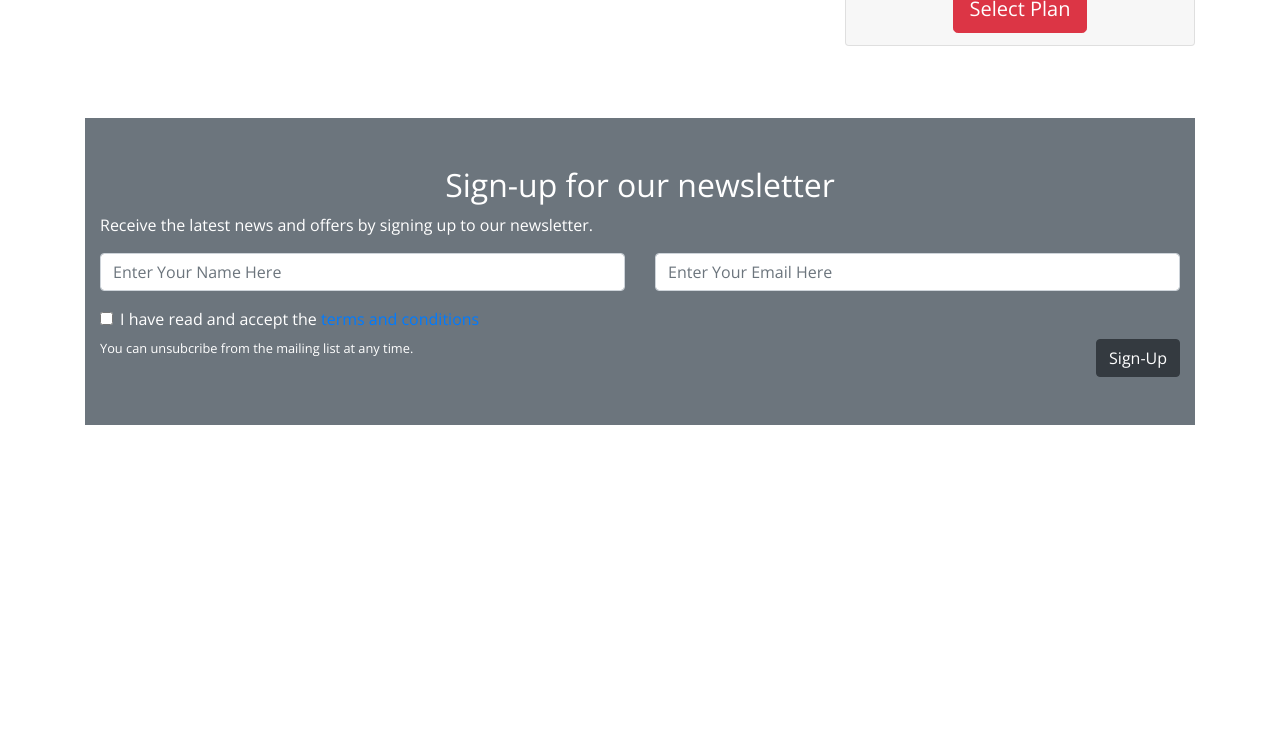
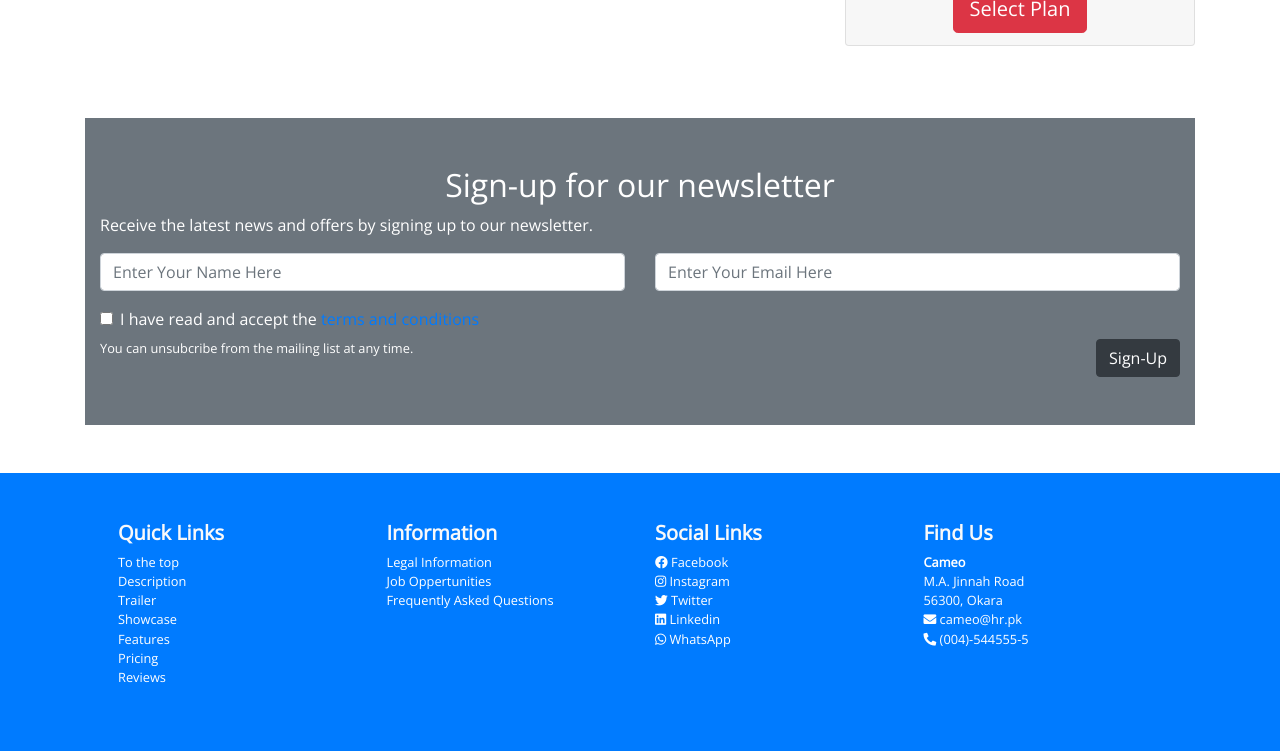
Before and after one commit to abdulrehman192/landing-page, a plain HTML site: page index.html in a window 1280 px wide. Shown: the part 3651-4402 px from the top of the page. Before the commit the page ends 4076 px from the top, so only its background shows below. Drawn offline with nearby package versions, Linux system fonts and the light colour scheme.

Commit message:
Update index.html

```diff
--- a/index.html
+++ b/index.html
@@ -264,12 +264,57 @@
                 </div>
             </form>
         </div>
+
     </section>
   </section>
 
   <!-- Website Footer -->
-  <footer>
+  <footer class="small bg-primary mt-5">
+    <div class="container p-5">
+        <div class="row">
+            <div class="col-12 col-md-6 col-lg-3">
+                <h5 class="text-light"><strong>Quick Links</strong></h5>
+                <ul class="list-unstyled ">
+                    <li><a href="#" class="text-white">To the top</a></li>
+                    <li><a href="#description" class="text-white">Description</a></li>
+                    <li><a href="#trailer" class="text-white">Trailer</a></li>
+                    <li><a href="#showcase" class="text-white">Showcase</a></li>
+                    <li><a href="#features" class="text-white">Features</a></li>
+                    <li><a href="#pricing" class="text-white">Pricing</a></li>
+                    <li><a href="#reviews" class="text-white">Reviews</a></li>
+                </ul>
+            </div>
+            <div class="col-12 col-md-6 col-lg-3">
+                <h5 class="text-light"><strong>Information</strong></h5>
+                <ul class="list-unstyled ">
+                    <li><a href="#" class="text-white">Legal Information</a></li>
+                    <li><a href="#" class="text-white">Job Oppertunities</a></li>
+                    <li><a href="#" class="text-white">Frequently Asked Questions</a></li>
+                </ul>
+            </div>
+            <div class="col-12 col-md-6 col-lg-3">
+                <h5 class="text-light"><strong>Social Links</strong></h5>
+                <ul class="list-unstyled ">
+                    <li><a href="#" class="text-white"><i class="fab fa-facebook" aria-hidden="true"></i> Facebook</a></li>
+                    <li><a href="#" class="text-white"><i class="fab fa-instagram" aria-hidden="true"></i> Instagram</a></li>
+                    <li><a href="#" class="text-white"><i class="fab fa-twitter" aria-hidden="true"></i> Twitter</a></li>
+                    <li><a href="#" class="text-white"><i class="fab fa-linkedin" aria-hidden="true"></i> Linkedin</a></li>
+                    <li><a href="#" class="text-white"><i class="fab fa-whatsapp" aria-hidden="true"></i> WhatsApp</a></li>
+                </ul>
+            </div>
+            <div class="col-12 col-md-6 col-lg-3">
+                <h5 class="text-light"><strong>Find Us</strong></h5>
+                <ul class="list-unstyled ">
+                    <li class="text-white"><Strong>Cameo</Strong></li>
+                    <li class="text-white">M.A. Jinnah Road</li>
+                    <li class="text-white"> 56300, Okara</li>
+                    <li><a href="#" class="text-white"><i class="fa fa-envelope" aria-hidden="true"></i> cameo@hr.pk</a></li>
+                    <li><a href="#" class="text-white"><i class="fa fa-phone-alt" aria-hidden="true"></i> (004)-544555-5</a></li>
 
+                </ul>
+            </div>
+        </div>
+    </div>
   </footer>
 
     <script src="js/jquery.min.js" type="text/javascript"></script>
```
